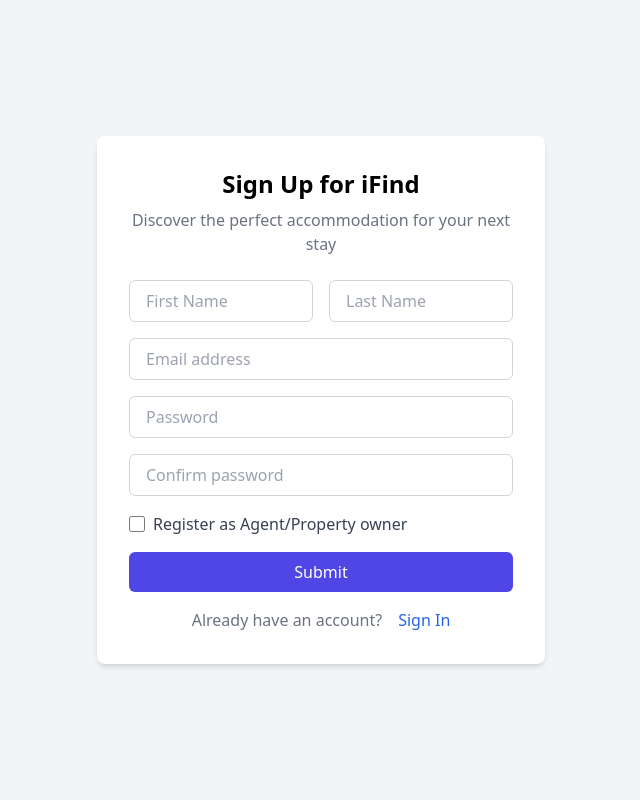
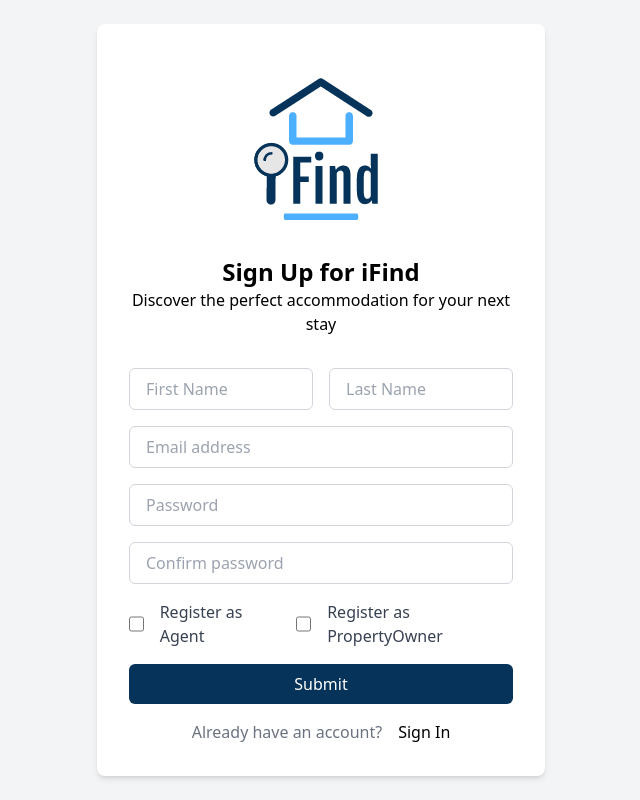
Before and after one commit to omegamsimuko/Accommodation-finder, a React (Create React App) app: page /SignUp in a window 1280 px wide. Shown: the whole page, without its empty margins (319-959 px from the left). Built offline with nearby package versions, Linux system fonts and the light colour scheme.

Commit message:
logo alterations and linking

```diff
--- a/src/components/SignIn.jsx
+++ b/src/components/SignIn.jsx
@@ -1,5 +1,6 @@
 import React from "react";
 import { useForm } from "react-hook-form";
+import logo from "./logo.png";
 import { Link } from "react-router-dom";
 import { MdMailOutline, MdKey } from "react-icons/md";
 
@@ -10,14 +11,35 @@
     formState: { errors },
   } = useForm();
 
-  const onSubmit = (data) => {
-    console.log(data);
+  const onSubmit = async (data) => {
+    try {
+      const response = await fetch("http://localhost3000/auth/login", {
+        method: "POST",
+        headers: {
+          "Content-Type": "application/json",
+        },
+        body: JSON.stringify(data),
+      });
+
+      if (response.ok) {
+        const result = await response.json();
+        console.log("Login successful:", result);
+
+      } else {
+        console.error("Login failed");
+        alert("Invalid credentials, please try again.");
+      }
+    } catch (error) {
+      console.error("Error:", error);
+      alert("An error occurred, please try again.");
+    }
   };
 
   return (
     <div className="flex items-center justify-center h-screen bg-gray-100">
-      <div className="bg-white shadow-lg rounded-lg p-8 max-w-md w-full">
-        <div className="text-center mb-6">
+      <div className="bg-white shadow-lg rounded-lg p-8 max-w-md w-full text-center">
+        <div className="flex flex-col items-center mb-6">
+          <img src={logo}alt="logo" classname="w-20 mb-4"/>
           <h1 className="text-2xl font-bold">Sign in to iFind</h1>
           <p className="text-gray-600">
             find convenient housing options tailored for you
@@ -59,21 +81,21 @@
           </div>
           <button
             type="submit"
-            className="w-full bg-blue-600 text-white py-2 rounded-lg hover:bg-blue-700 transition duration-200"
+            className="w-full bg-deepBlue text-white py-2 rounded-lg  transition duration-200"
           >
             Sign in
           </button>
           <div className="text-center mt-4">
             <p className="text-gray-600">
               forgot password?{" "}
-              <a href="#" className="text-blue-600 font-medium">
+              <a href="#" className="text-babyblue-500 font-medium">
                 Reset
               </a>
             </p>
           </div>
         </form>
         <div className="text-center mt-6">
-          <Link to="SignUp" className="text-blue-600 font-medium">
+          <Link to="SignUp" className="text-babyblue-500 font-medium">
             Sign Up
           </Link>
         </div>
@@ -81,4 +103,5 @@
     </div>
   );
 }
+
 export default SignInForm;
--- a/src/components/SignUp.jsx
+++ b/src/components/SignUp.jsx
@@ -1,22 +1,45 @@
 import React from 'react';
 import { useForm } from 'react-hook-form';
+import logo from "./logo.png";
 import { Link } from 'react-router-dom';
 
 function SignUpForm() {
 
     const { register, handleSubmit, watch, formState: { errors } } = useForm()
-    const onSubmit = (data) => {
-        console.log("Form data:", data);
-        alert("Form submitted!");
+    const onSubmit = async (data) => {
+        try{
+            const response = await fetch('http://localhost:3000/auth/signup',{
+                method: 'POST',
+                headers: {
+                    'Content-Type': 'application/json'
+                },
+                body : JSON.stringify(data)
+            });
+            if (response.ok){
+                const result = await response.json();
+                console.log("Data submitted successfully:", result);
+                alert("Signup successful!");
+            } else {
+                console.error("Failed to submit data");
+                alert("Signup failed, please try again.");
+            }
+        } catch(error) {
+            console.error("Error:", error);
+            alert("An error occured, please try again.");
+        }
     };
+
 
     return (
         <div className="flex items-center justify-center h-screen bg-gray-100">
             <div className="w-full max-w-md bg-white p-8 rounded-lg shadow-md">
+                <div className="flex flex-col items-center mb-6">
+                <img src={logo} alt="logo" className="w-30 h-15"/>
                 <h1 className="text-2xl font-bold text-center mb-2">Sign Up for iFind</h1>
-                <p className="text-center text-gray-500 mb-6">
+                <p className="mb-2 -mt-2 text-center">
                     Discover the perfect accommodation for your next stay
                 </p>
+                </div>
                 <form onSubmit={handleSubmit(onSubmit)} className="space-y-4">
                 <div className="flex space-x-4">
                 <div className="w-1/2">
@@ -65,26 +88,34 @@
                     />
                     {errors.confirmPassword && <span className="text-red-500">{errors.confirmPassword.message}</span>}
 
-                    <div className="flex items-center">
+                    <div className="flex items-center flex space-x-4 " >
                         <input
                             type="checkbox"
                             {...register("isAgent")}
                             className="w-4 h-4 text-indigo-600 border-gray-300 rounded focus:ring-indigo-500"
                         />
                         <label className="ml-2 text-gray-700">
-                            Register as Agent/Property owner
+                            Register as Agent
+                        </label>
+                        <input
+                        type="checkbox"
+                        {...register("isPropertyOwner")}
+                        className="w-4 h-4 text-indigo-600 border-gray-300 rounded focus:ring-indigo-500"/>
+                        <label className="ml-2 text-gray-700">
+                            Register as PropertyOwner
+
                         </label>
                     </div>
                     <button
                         type="submit"
-                        className="w-full py-2 bg-indigo-600 text-white rounded-md hover:bg-indigo-700 focus:outline-none focus:ring-2 focus:ring-indigo-500"
+                        className="w-full py-2 bg-deepBlue text-white rounded-md focus:outline-none focus:ring-2 focus:ring-indigo-500"
                     >
                         Submit
                     </button>
                 </form>
                 <div className='flex flex-row justify-center items-center mt-4'>
                 <p className="text-center text-gray-500 mr-4">Already have an account?</p>
-                < Link to ="/" className="text-blue-600 font-medium"> Sign In </Link>
+                < Link to ="/" className="text-skyblue-600 font-medium"> Sign In </Link>
                 </div>
             </div>
         </div>
--- a/tailwind.config.js
+++ b/tailwind.config.js
@@ -2,7 +2,11 @@
 module.exports = {
   content: ["./src/**/*.{js,jsx,ts,tsx,html}"],
   theme: {
-    extend: {},
+    extend: {
+      colors: {
+        deepBlue: '#053359',
+      }
+    },
   },
   plugins: [],
 };
```
Also changed, not shown: src/components/logo.png (added).
